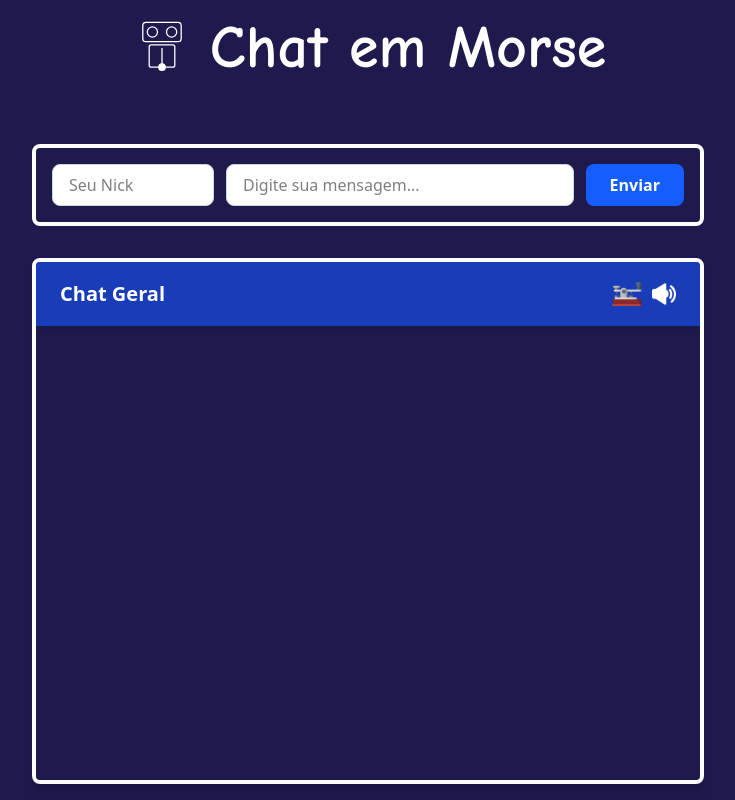
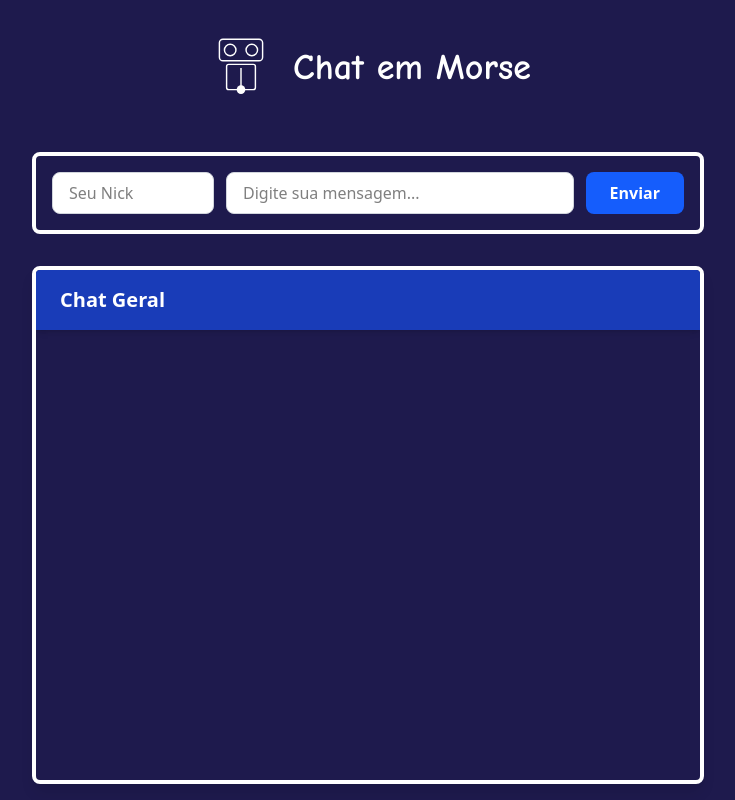
Before and after one commit to MathFerreiraDev/morsewebchat, a website: page public/index.html in a window 1280 px wide. Shown: the whole page, without its empty margins (272-1007 px from the left). Drawn offline with nearby package versions, Linux system fonts and the light colour scheme; no server answers.

Commit message:
Ajusta estilos do cabeçalho e oculta animação de gif no chat

```diff
--- a/public/index.html
+++ b/public/index.html
@@ -10,8 +10,8 @@
 
 
 
-    <div class="flex items-center gap-4 mb-8">
-        <svg class="w-16 h-16" viewBox="0 0 100 100" xmlns="http://www.w3.org/2000/svg">
+    <div class="flex items-center gap-4 m-4">
+        <svg class="w-18 h-18" viewBox="0 0 100 100" xmlns="http://www.w3.org/2000/svg">
             <rect x="20" y="10" width="60" height="30" fill="none" stroke="white" stroke-width="2" rx="5"/>
             <circle cx="35" cy="25" r="8" fill="none" stroke="white" stroke-width="2"/>
             <circle cx="65" cy="25" r="8" fill="none" stroke="white" stroke-width="2"/>
@@ -19,7 +19,7 @@
             <line x1="50" y1="50" x2="50" y2="75" stroke="white" stroke-width="2"/>
             <circle cx="50" cy="80" r="6" fill="white"/>
         </svg>
-        <h1 class="text-6xl font-bold text-white" style="font-family: 'Comic Sans MS', cursive;">Chat em Morse</h1>
+        <h1 class="text-4xl font-bold text-white" style="font-family: 'Comic Sans MS', cursive;">Chat em Morse</h1>
     </div>
 
 
@@ -56,7 +56,7 @@
         <div class="flex items-center justify-between bg-blue-800 text-white px-6 py-4 shadow-md">
             <h1 class="text-xl font-bold">Chat Geral</h1>
 
-            <div id="gif-animacao" class="flex items-center gap-2">
+            <div id="gif-animacao" class="hidden flex items-center gap-2">
                 <img  src="img/telegrafo_gif.gif" class="w-8 h-8" alt="Tocando...">
                 <img  src="img/sound.png" class="w-6 h-6" alt="Tocando...">
             </div>
```
